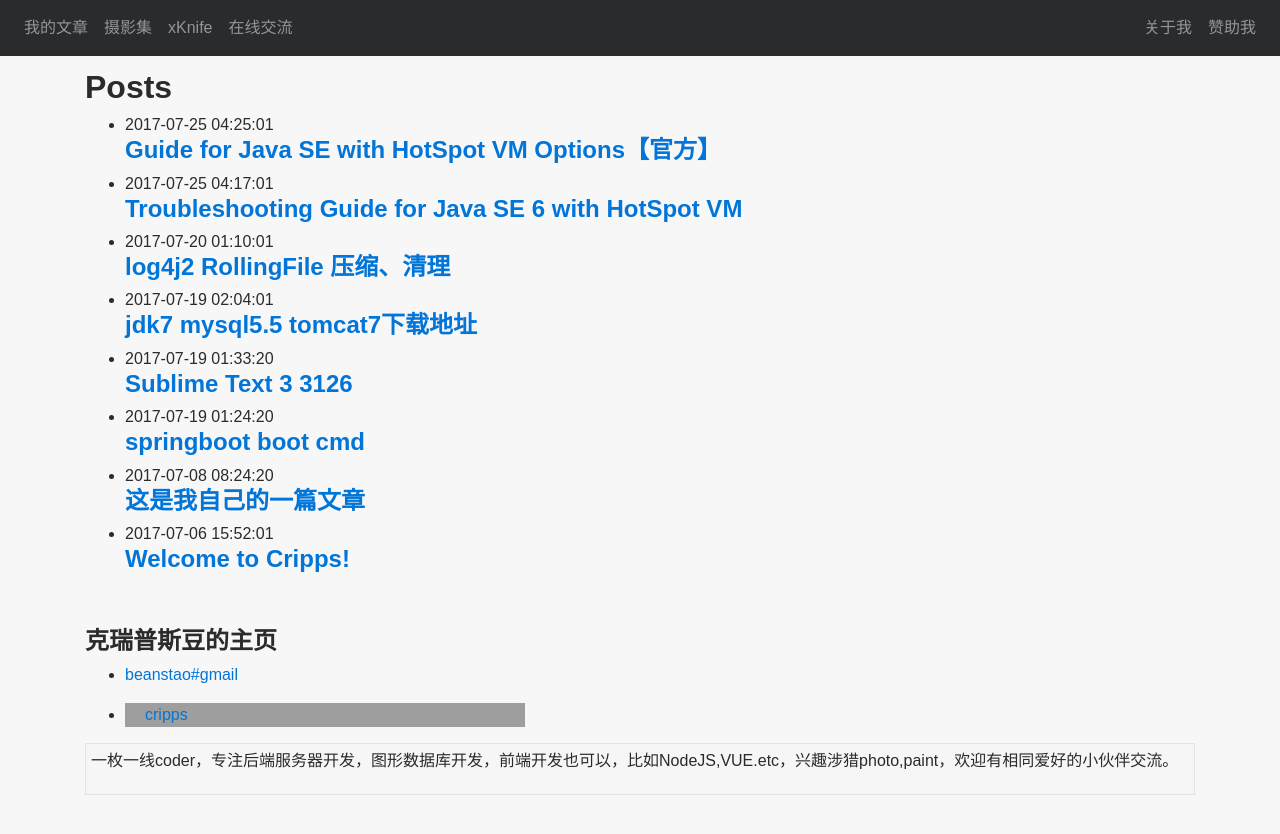
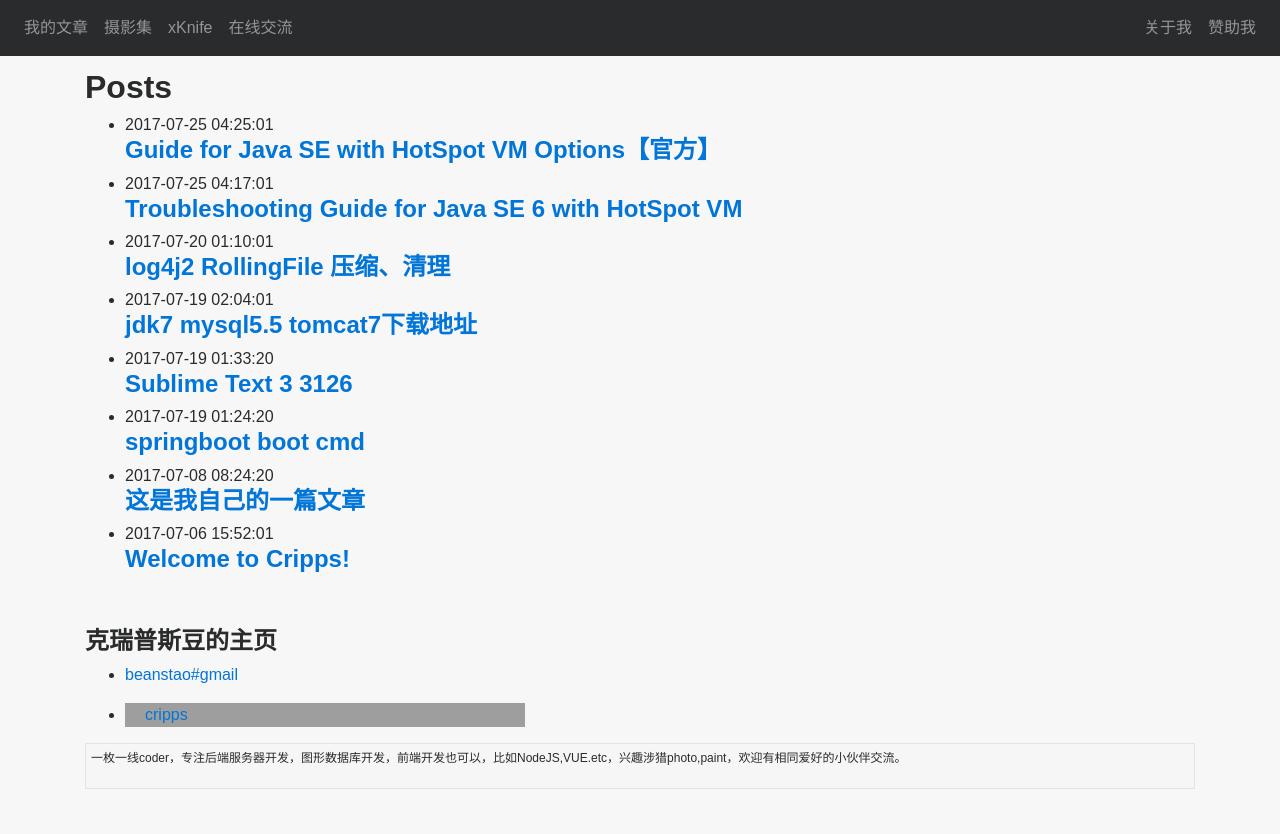
Before and after one commit to beanstt/beanstt.github.io, a Jekyll site: the page built from index.md, in a window 1280 px wide. Shown: the top 834 px of the page. Built offline with Jekyll 4.4.1, drawn with Linux system fonts in a browser that asks for light colours; nearby versions of some CDN libraries; grey boxes are pictures that could not be loaded.

Commit message:
fix: channel font size

```diff
--- a/_sass/my/_global.scss
+++ b/_sass/my/_global.scss
@@ -52,9 +52,11 @@ h2{
 
 // footer 关于网站描述的样式
 .channel1 {
+    font-size: 12px;
     border: silver 1px dashed;
 }
 .channel2 {
+    font-size: 12px;
     border: 1px solid #E3E3E3;
     padding: 5px;
     margin-bottom: 10px;
```
